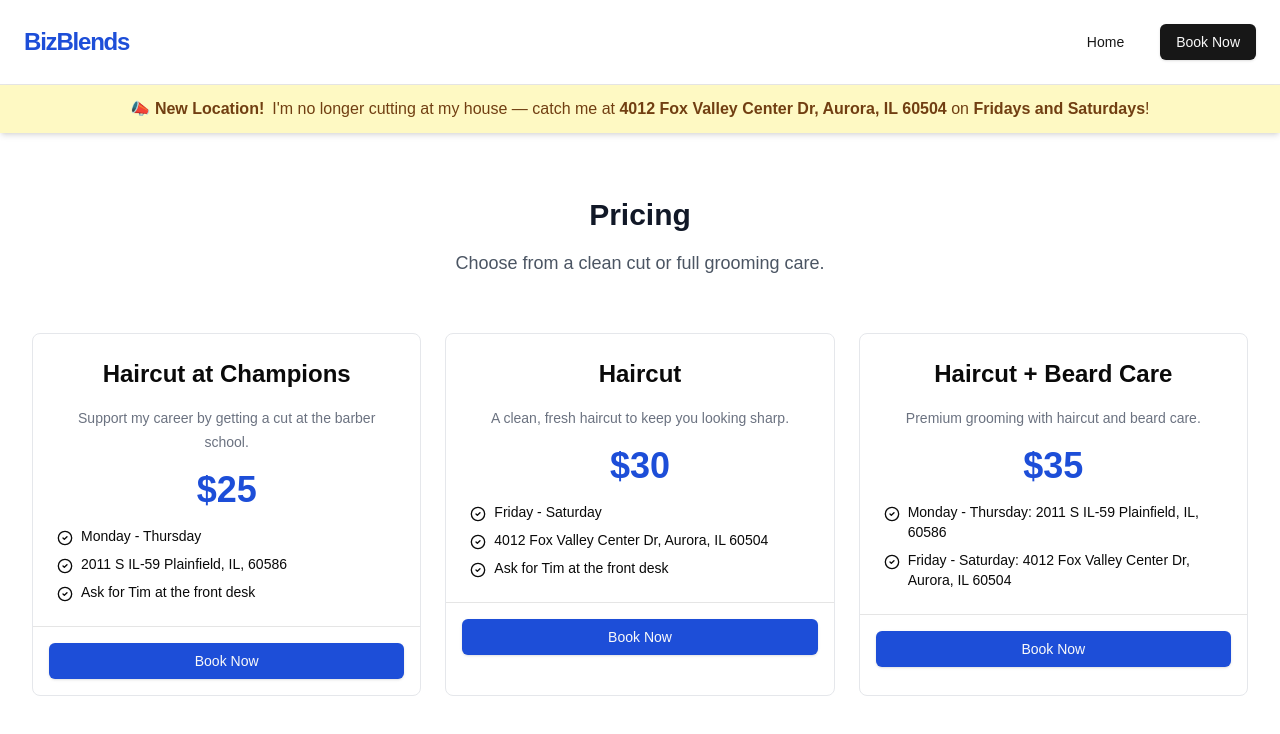
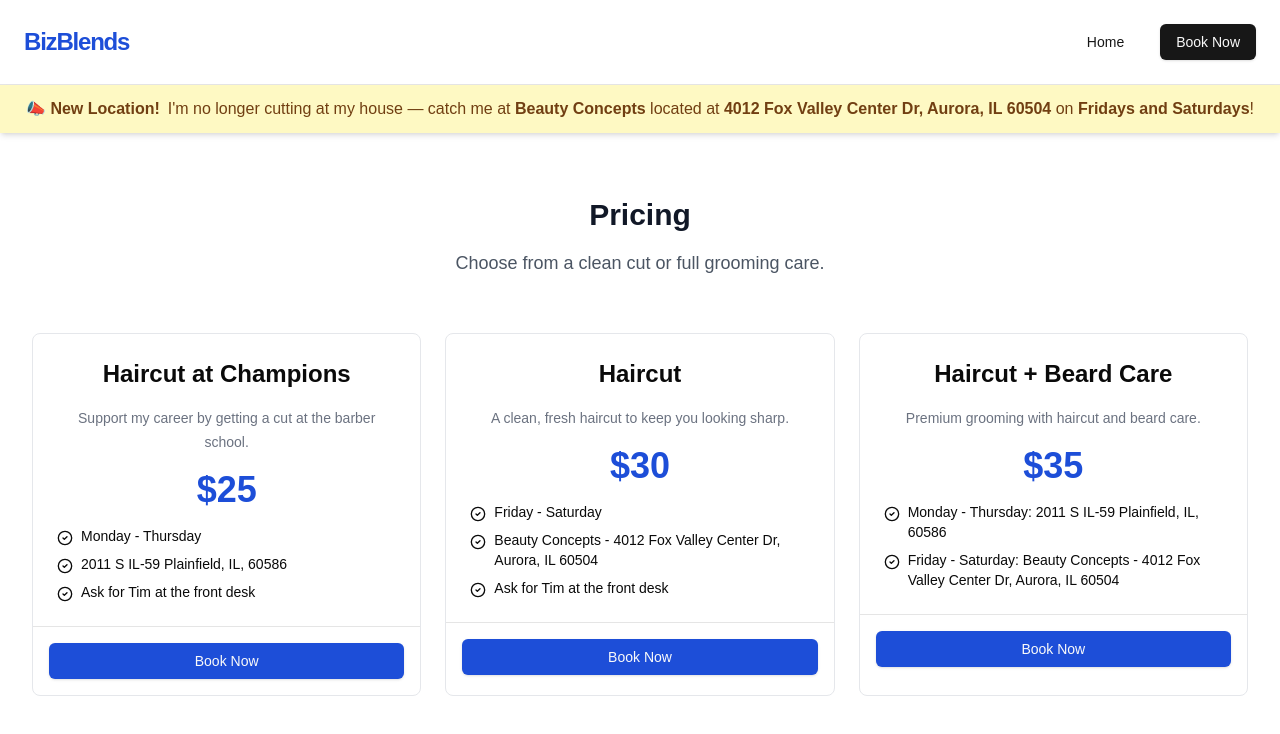
Before and after one commit to rajamalakanti/biz-blends, a Next.js app: page /book in a window 1280 px wide. Shown: the top 734 px of the page. Built offline with nearby package versions, Linux system fonts and the light colour scheme.

Commit message:
added store name

```diff
--- a/app/book/page.tsx
+++ b/app/book/page.tsx
@@ -33,7 +33,7 @@ const BookPage = () => {
               cut="Haircut"
               price="$30"
               address="Friday - Saturday"
-              days="4012 Fox Valley Center Dr, Aurora, IL 60504"
+              days="Beauty Concepts - 4012 Fox Valley Center Dr, Aurora, IL 60504"
               description="A clean, fresh haircut to keep you looking sharp."
               note="Ask for Tim at the front desk"
             />
@@ -43,7 +43,7 @@ const BookPage = () => {
               cut="Haircut + Beard Care"
               price="$35"
               address="Monday - Thursday: 2011 S IL-59 Plainfield, IL, 60586"
-              days="Friday - Saturday: 4012 Fox Valley Center Dr, Aurora, IL 60504"
+              days="Friday - Saturday: Beauty Concepts - 4012 Fox Valley Center Dr, Aurora, IL 60504"
               description="Premium grooming with haircut and beard care."
             />
           </div>
--- a/components/callout.tsx
+++ b/components/callout.tsx
@@ -5,7 +5,7 @@ const Callout = () => {
     <div className="w-full bg-yellow-100 text-yellow-900 text-sm sm:text-base px-4 py-3 flex items-center justify-center shadow-md">
     <span className="font-semibold">📣 New Location!</span>
     <span className="ml-2">
-      I&apos;m no longer cutting at my house — catch me at <strong>4012 Fox Valley Center Dr, Aurora, IL 60504</strong> on <strong>Fridays and Saturdays</strong>!
+      I&apos;m no longer cutting at my house — catch me at <strong>Beauty Concepts</strong> located at <strong>4012 Fox Valley Center Dr, Aurora, IL 60504</strong> on <strong>Fridays and Saturdays</strong>!
     </span>
     </div>
   )
```
